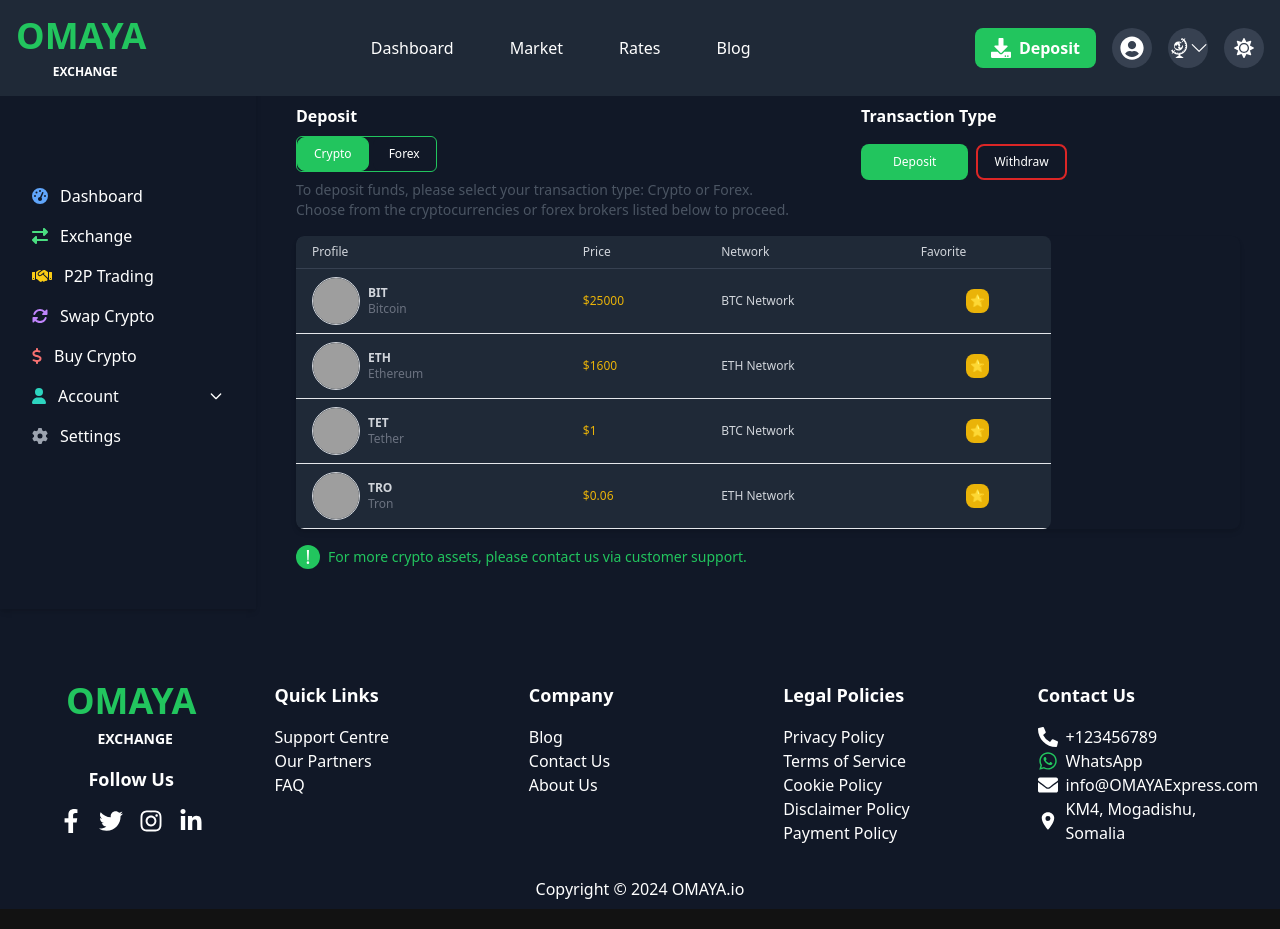
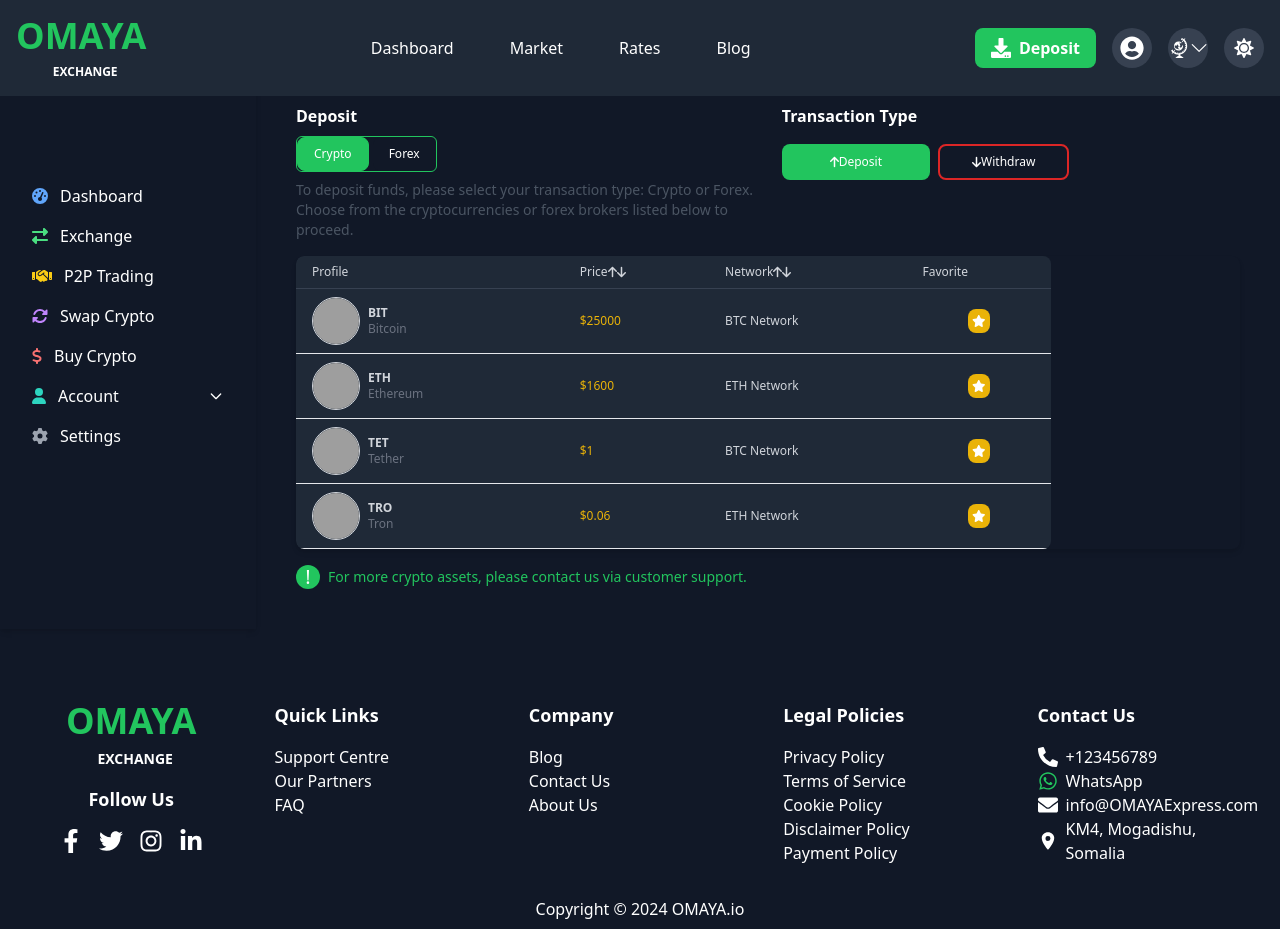
Before and after one commit to Njugunasam/project, a React (Vite) app: page /exchange in a window 1280 px wide. Built offline with nearby package versions, Linux system fonts and the light colour scheme; grey boxes are pictures that could not be loaded.

Commit message:
made some changes

```diff
--- a/src/pages/Exchange.jsx
+++ b/src/pages/Exchange.jsx
@@ -1,4 +1,6 @@
 import React, { useState } from 'react';
+import { FontAwesomeIcon } from '@fortawesome/react-fontawesome';
+import { faArrowUp, faArrowDown, faStar } from '@fortawesome/free-solid-svg-icons';
 import { useTheme } from '../ThemeContext'; // Import useTheme from your ThemeContext
 
 const RateExchange = () => {
@@ -39,14 +41,16 @@ const RateExchange = () => {
           </p>
         </div>
 
-        <div className="flex flex-col space-y-2 items-start w-[50%] pl-4"> {/* Adjusted padding-left */}
+        <div className="flex flex-col space-y-2 items-start w-[70%] pl-4">
           <div className="text-base font-semibold mb-2">Transaction Type</div>
           <div className="flex flex-col space-y-2 items-start">
             <div className="flex space-x-2">
-              <button className={`bg-green-500 text-white px-8 py-2 text-xs rounded-lg hover:bg-green-600 transition ${isDarkMode ? 'hover:bg-green-700' : ''}`}>
+              <button className={`bg-green-500 text-white px-12 py-2 text-xs rounded-lg hover:bg-green-600 transition ${isDarkMode ? 'hover:bg-green-700' : ''}`}>
+                <FontAwesomeIcon icon={faArrowUp} className="slant-icon" />
                 Deposit
               </button>
-              <button className={`bg-gray-900 text-white px-4 py-2 text-xs rounded-lg border-2 border-red-600 hover:border-red-700 hover:bg-gray-800 transition ${isDarkMode ? 'hover:bg-gray-800' : ''}`}>
+              <button className={`bg-gray-900 text-white px-8 py-2 text-xs rounded-lg border-2 border-red-600 hover:border-red-700 hover:bg-gray-800 transition ${isDarkMode ? 'hover:bg-gray-800' : ''}`}>
+                <FontAwesomeIcon icon={faArrowDown} className="slant-icon" />
                 Withdraw
               </button>
             </div>
@@ -62,13 +66,13 @@ const RateExchange = () => {
                 <th className="px-4 py-2 text-xs font-medium">Profile</th>
                 <th className="px-4 py-2 text-xs font-medium">
                   Price
-                  <i className="fas fa-arrow-up"></i>
-                  <i className="fas fa-arrow-down"></i>
+                  <FontAwesomeIcon icon={faArrowUp} className="slant-icon" />
+                  <FontAwesomeIcon icon={faArrowDown} className="slant-icon" />
                 </th>
                 <th className="px-4 py-2 text-xs font-medium">
                   Network
-                  <i className="fas fa-arrow-up"></i>
-                  <i className="fas fa-arrow-down"></i>
+                  <FontAwesomeIcon icon={faArrowUp} className="slant-icon" />
+                  <FontAwesomeIcon icon={faArrowDown} className="slant-icon" />
                 </th>
                 <th className="px-4 py-2 text-xs font-medium">Favorite</th>
               </tr>
@@ -99,7 +103,9 @@ const RateExchange = () => {
                     </td>
                     <td className="px-4 py-2 text-xs">{index % 2 === 0 ? 'BTC Network' : 'ETH Network'}</td>
                     <td className="px-4 py-2 text-xs text-center">
-                      <button className="bg-yellow-500 text-white px-1 py-1 text-xs rounded-lg hover:bg-yellow-600 transition">⭐</button>
+                      <button className="bg-yellow-500 text-white px-1 py-1 text-xs rounded-lg hover:bg-yellow-600 transition">
+                        <FontAwesomeIcon icon={faStar} />
+                      </button>
                     </td>
                   </tr>
                 ))
@@ -128,7 +134,9 @@ const RateExchange = () => {
                     </td>
                     <td className="px-4 py-2 text-xs">Forex Network</td>
                     <td className="px-4 py-2 text-xs text-center">
-                      <button className="bg-yellow-500 text-white px-2 py-1 text-xs rounded-lg hover:bg-yellow-600 transition">⭐</button>
+                      <button className="bg-yellow-500 text-white px-2 py-1 text-xs rounded-lg hover:bg-yellow-600 transition">
+                        <FontAwesomeIcon icon={faStar} />
+                      </button>
                     </td>
                   </tr>
                 ))
```
